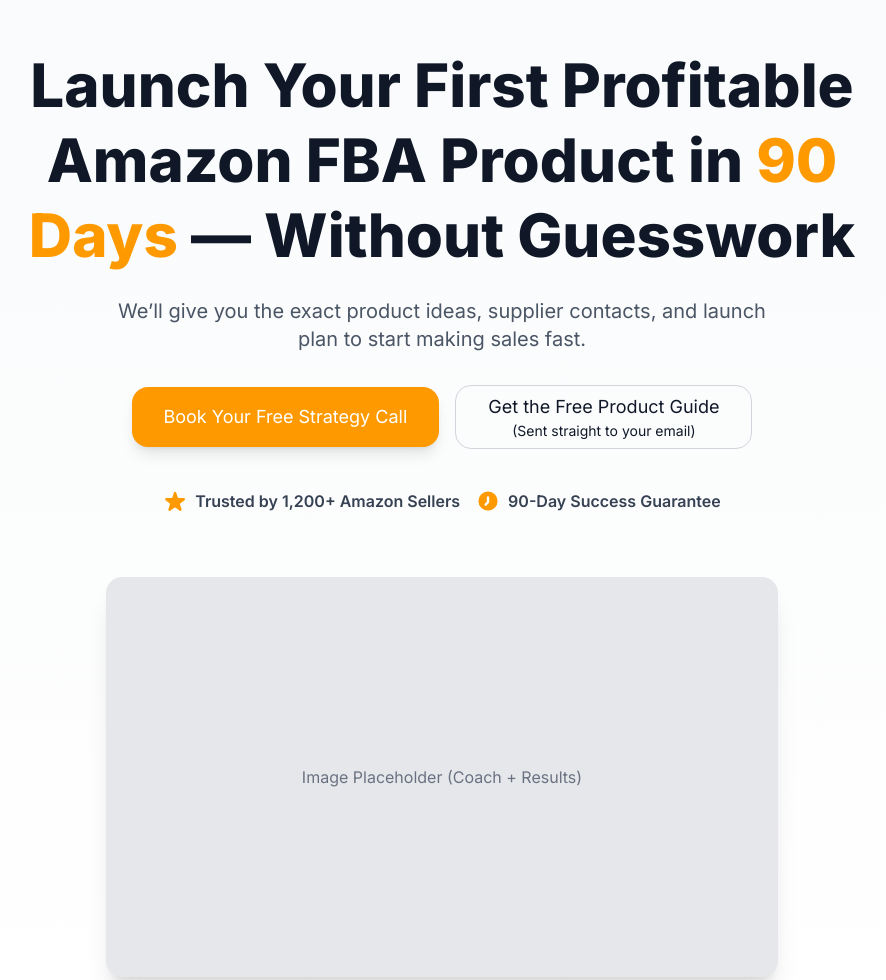
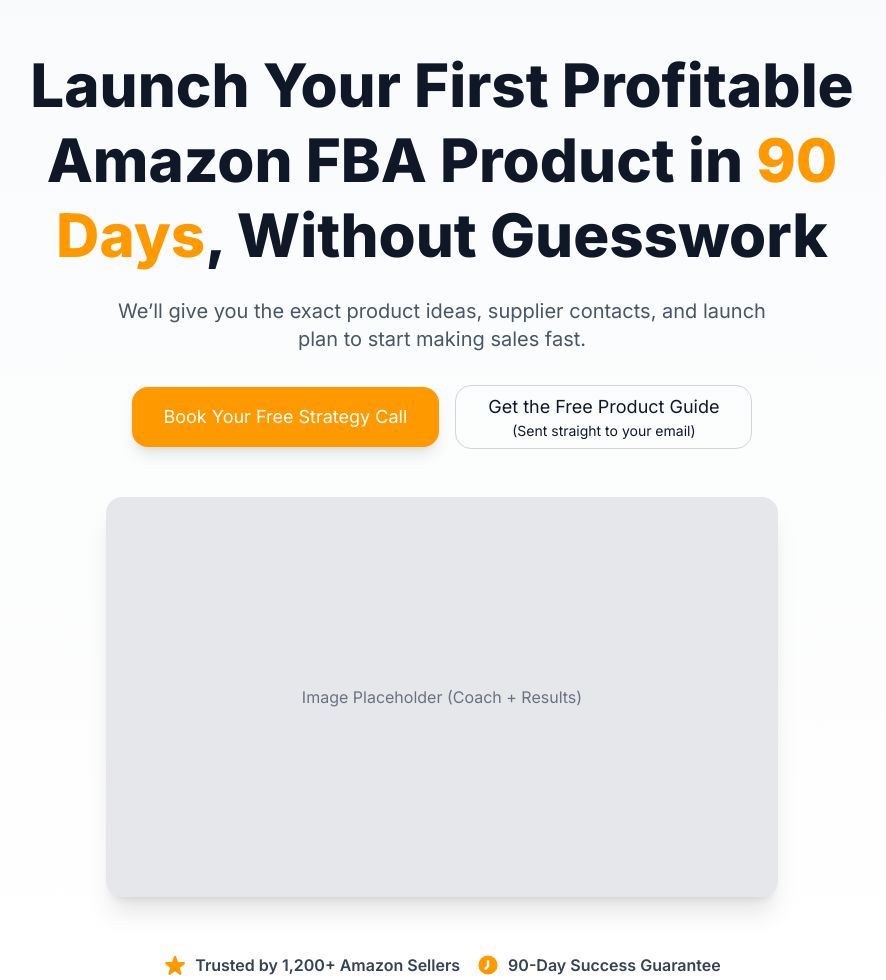
Before and after one commit to CodeVineDev/funneldemo, a website: page index.html in a window 1280 px wide. Shown: the part 80-1060 px from the top of the page, without its empty margins (198-1084 px from the left). Drawn offline with nearby package versions, Linux system fonts and the light colour scheme.

Commit message:
hyphens removed

```diff
--- a/index.html
+++ b/index.html
@@ -34,7 +34,7 @@
     <div class="max-w-4xl mx-auto">
       <h1 data-aos="fade-up" class="text-4xl md:text-6xl font-extrabold leading-tight">
         Launch Your First Profitable Amazon FBA Product in
-        <span class="text-amber-500">90 Days</span> — Without Guesswork
+        <span class="text-amber-500">90 Days</span>, Without Guesswork
       </h1>
       <p data-aos="fade-up" data-aos-delay="200" class="mt-6 text-lg md:text-xl text-gray-600 max-w-2xl mx-auto">
         We’ll give you the exact product ideas, supplier contacts, and launch plan to start making sales fast.
@@ -52,6 +52,11 @@
       </div>
       <div>
         <div class="flex flex-col items-center gap-4">
+            <!-- Image Placeholder -->
+          <div data-aos="zoom-in" data-aos-delay="400"
+            class="mt-12 w-full max-w-2xl h-60 sm:h-100 bg-gray-200 rounded-2xl shadow-xl mx-auto flex items-center justify-center text-gray-500">
+            Image Placeholder (Coach + Results)
+          </div>
           <div class="mt-10 flex flex-col sm:flex-row items-center gap-4">
             <div class="flex items-center gap-2">
               <svg class="w-6 h-6 text-amber-500" fill="currentColor" viewBox="0 0 20 20">
@@ -68,11 +73,7 @@
               <span class="text-gray-700 font-semibold">90-Day Success Guarantee</span>
             </div>
           </div>
-          <!-- Image Placeholder -->
-          <div data-aos="zoom-in" data-aos-delay="400"
-            class="mt-12 w-full max-w-2xl h-60 sm:h-100 bg-gray-200 rounded-2xl shadow-xl mx-auto flex items-center justify-center text-gray-500">
-            Image Placeholder (Coach + Results)
-          </div>
+
         </div>
       </div>
   </section>
@@ -120,7 +121,7 @@
     <div class="max-w-3xl mx-auto text-center">
       <h2 class="text-3xl md:text-4xl font-bold">Free: 5 Products You Can Launch This Month</h2>
       <p class="mt-4 text-lg text-gray-600">
-        Get the exact products our students are selling right now — and how you can do it too.
+        Get the exact products our students are selling right now, and how you can do it too.
       </p>
       <form class="mt-10 flex flex-col md:flex-row gap-4 justify-center">
         <input type="text" placeholder="Your Name" class="rounded-xl px-4 py-3 border border-gray-300 w-full md:w-auto"
```
